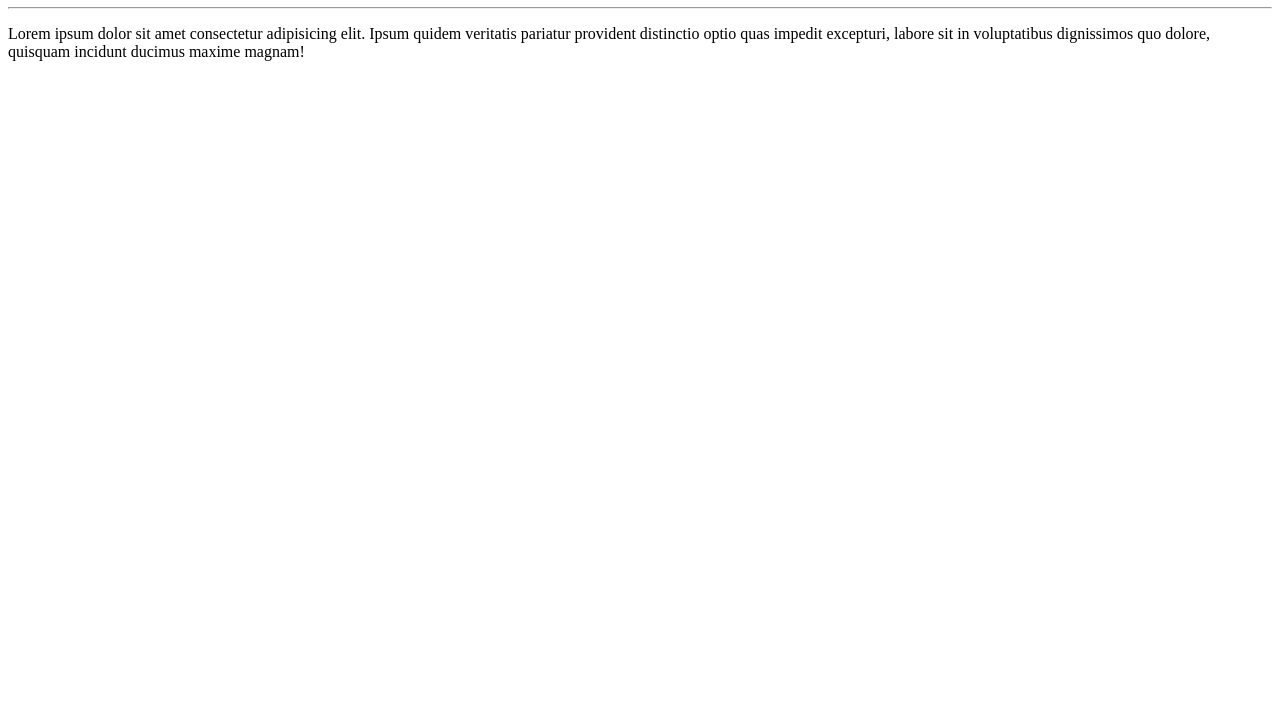
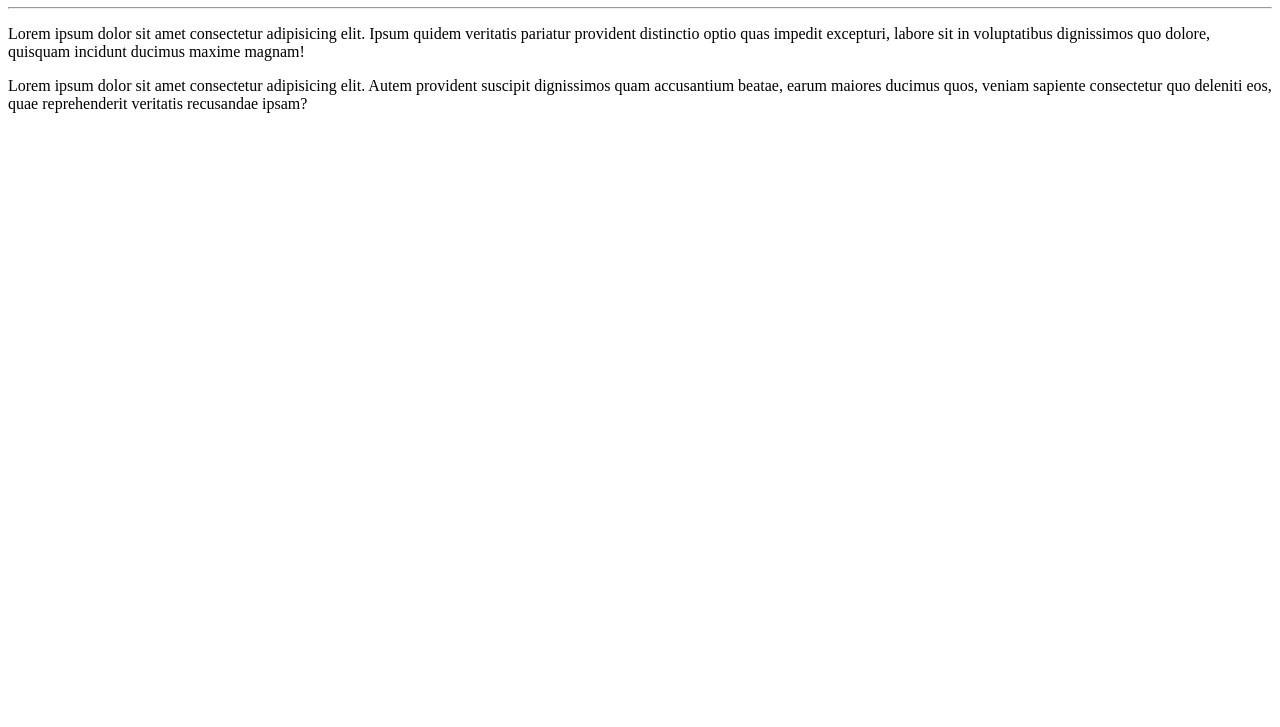
Before and after one commit to GabrielHenrique0/Ola-Mundo, a plain HTML site: page site-exemplo/index.html in a window 1280 px wide. Shown: the part 73-800 px from the top of the page. Drawn offline with Linux system fonts and the light colour scheme.

Commit message:
Adicionei um parágrafo

```diff
--- a/site-exemplo/index.html
+++ b/site-exemplo/index.html
@@ -10,5 +10,6 @@
     <h1>Olá, Mundo!</h1>
     <hr>
     <p>Lorem ipsum dolor sit amet consectetur adipisicing elit. Ipsum quidem veritatis pariatur provident distinctio optio quas impedit excepturi, labore sit in voluptatibus dignissimos quo dolore, quisquam incidunt ducimus maxime magnam!</p>
+    <p>Lorem ipsum dolor sit amet consectetur adipisicing elit. Autem provident suscipit dignissimos quam accusantium beatae, earum maiores ducimus quos, veniam sapiente consectetur quo deleniti eos, quae reprehenderit veritatis recusandae ipsam?</p>
 </body>
 </html>
```
